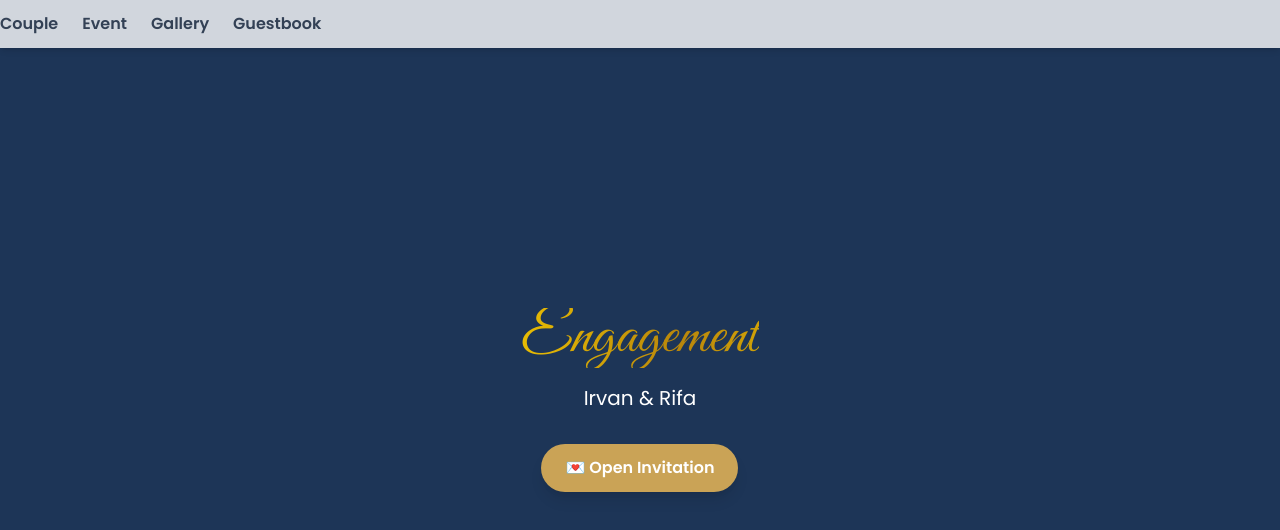
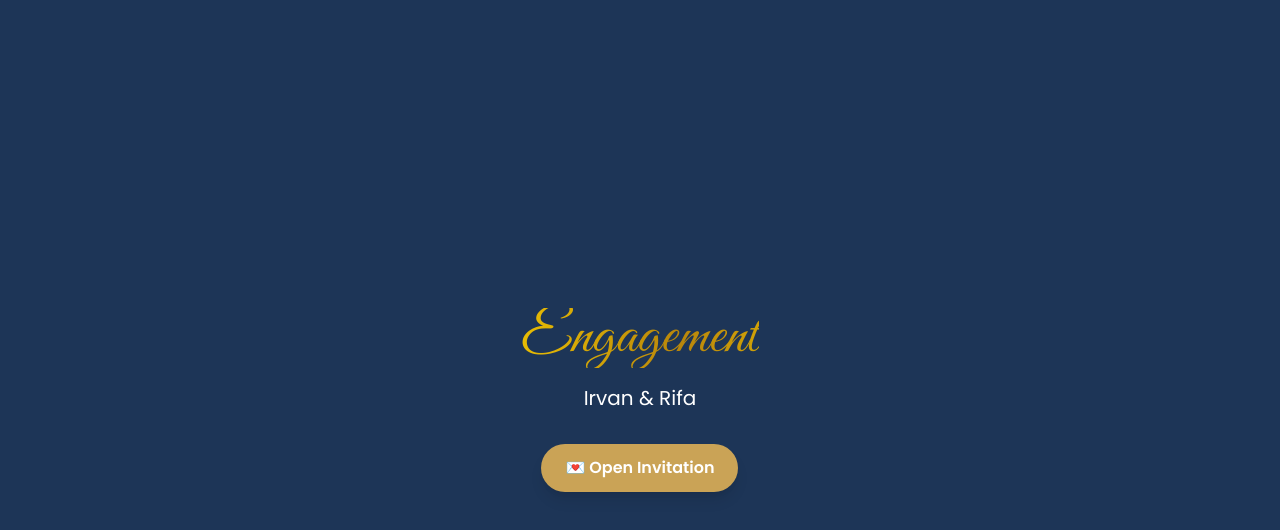
Before and after one commit to masdan2001/EngagementOfIrvan-Rifa, a plain HTML site: page index.html in a window 1280 px wide. Drawn offline with nearby package versions, Linux system fonts and the light colour scheme.

Commit message:
Update index.html

```diff
--- a/index.html
+++ b/index.html
@@ -72,14 +72,14 @@
   <body class="bg-white text-slate-700">
 
     <!-- NAVBAR (disembunyikan dulu) -->
-<nav id="navbar" class="fixed w-full bg-white/80 backdrop-blur-md shadow-md hidden md:flex z-50">
+<!-- <nav id="navbar" class="fixed w-full bg-white/80 backdrop-blur-md shadow-md hidden md:flex z-50">
   <ul class="flex justify-center space-x-6 py-3 text-navy font-semibold">
     <li><a href="#couple" class="hover:text-gold">Couple</a></li>
     <li><a href="#event" class="hover:text-gold">Event</a></li>
     <li><a href="#gallery" class="hover:text-gold">Gallery</a></li>
     <li><a href="#guestbook" class="hover:text-gold">Guestbook</a></li>
   </ul>
-</nav>
+</nav> -->
 
     <!-- HERO SECTION -->
     <section
```
